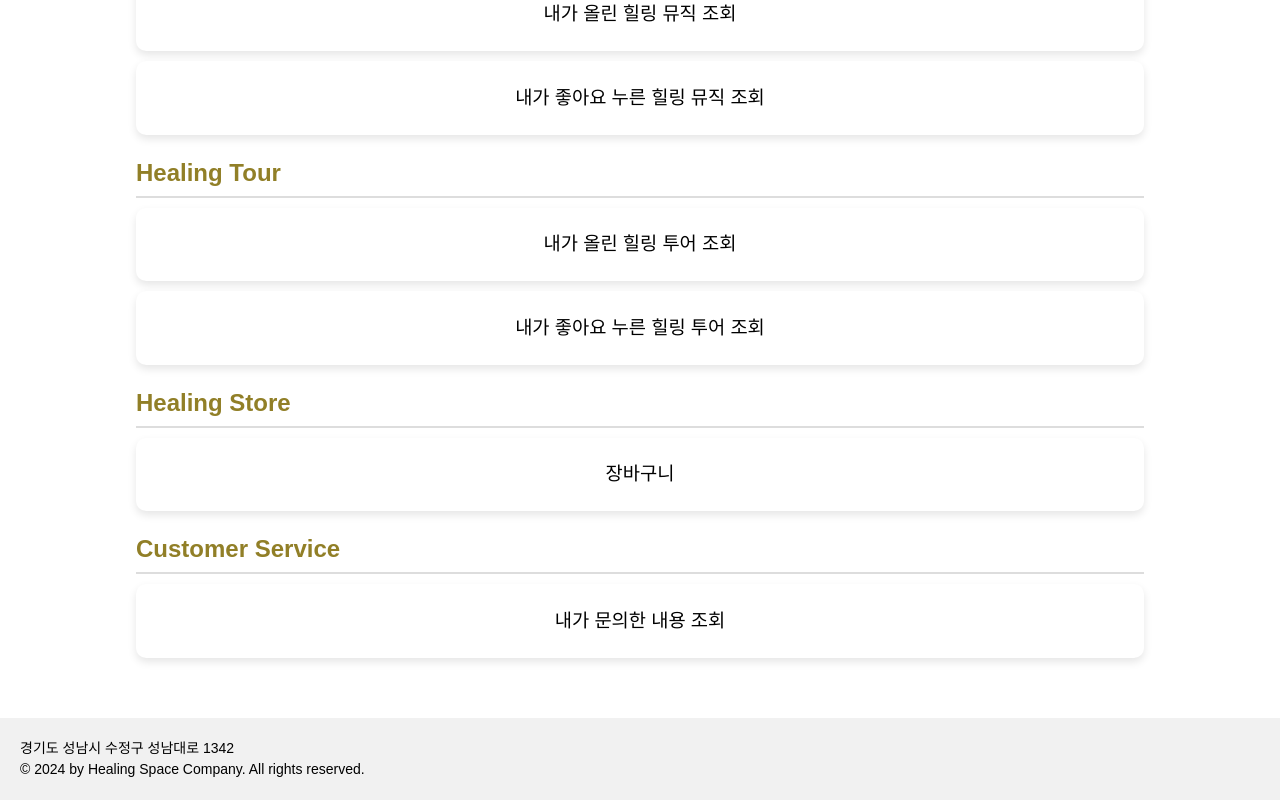
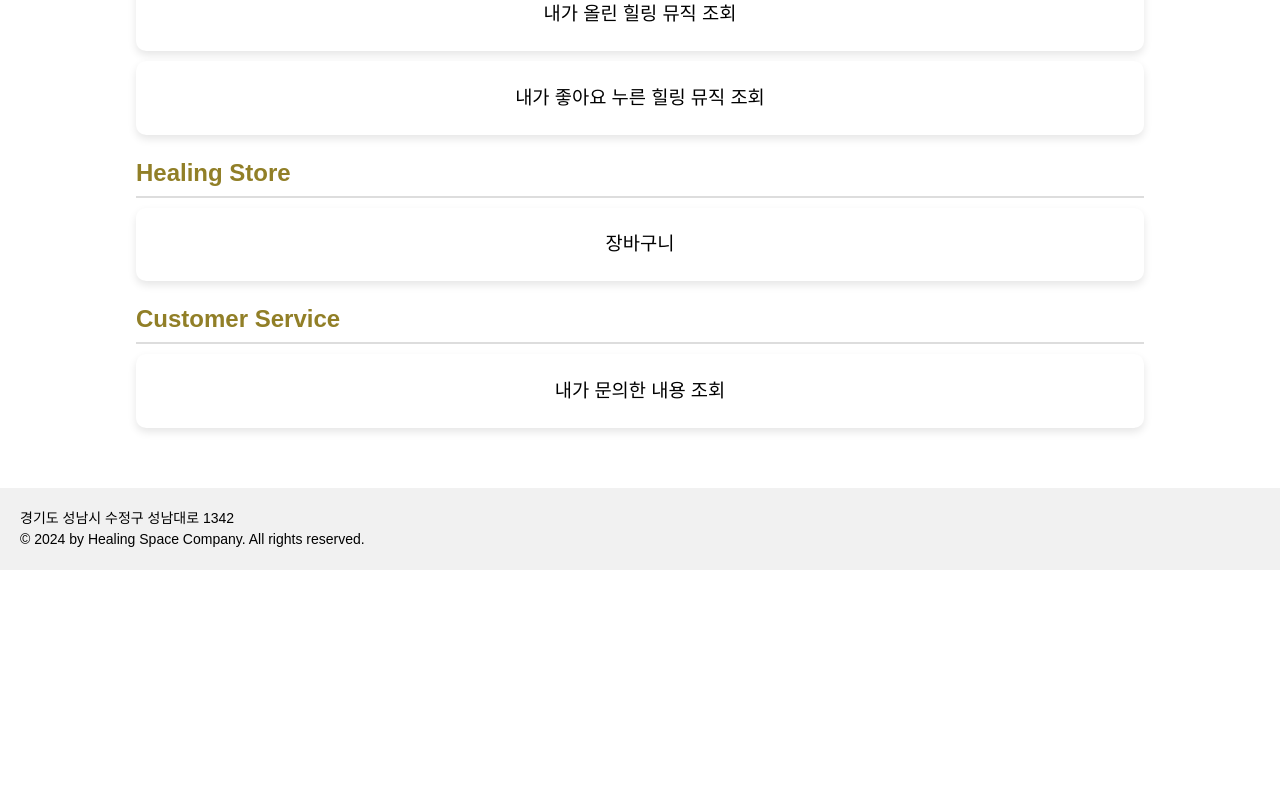
Before and after one commit to passionryu/Healing-Space-Front, a React (Vite) app: page /mypage in a window 1280 px wide. Shown: the part 804-1604 px from the top of the page. After the commit the page ends 1374 px from the top, so only its background shows below. Built offline with nearby package versions, Linux system fonts and the light colour scheme; no server answers.

Commit message:
[feat] 힐링 투어 도메인 임시 삭제제

```diff
--- a/src/pages/Mypage.jsx
+++ b/src/pages/Mypage.jsx
@@ -72,14 +72,14 @@ const Mypage = () => {
             <h3>내가 좋아요 누른 힐링 뮤직 조회</h3>
         </div>
 
-        <h2>Healing Tour</h2>
+        {/* <h2>Healing Tour</h2>
         <div className="mypage-option">
             <h3>내가 올린 힐링 투어 조회</h3>
         </div>
 
         <div className="mypage-option">
             <h3>내가 좋아요 누른 힐링 투어 조회</h3>
-        </div>
+        </div> */}
 
         <h2>Healing Store</h2>
         <div className="mypage-option">
--- a/src/pages/mypage/MyHealingMessageDetail.jsx
+++ b/src/pages/mypage/MyHealingMessageDetail.jsx
@@ -89,6 +89,9 @@ const HealingMessageDetail = () => {
                     Delete
                 </button>
             </div>
+
+
+
         </div>
     );
 };
```
